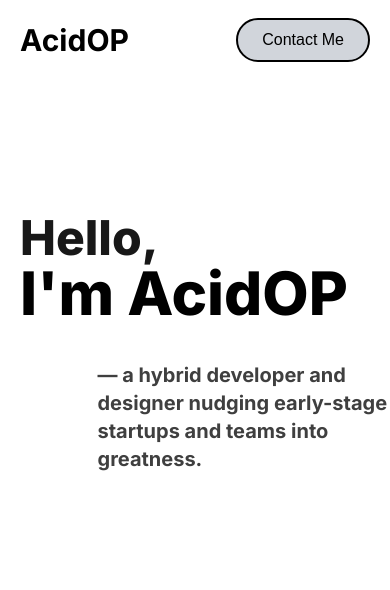
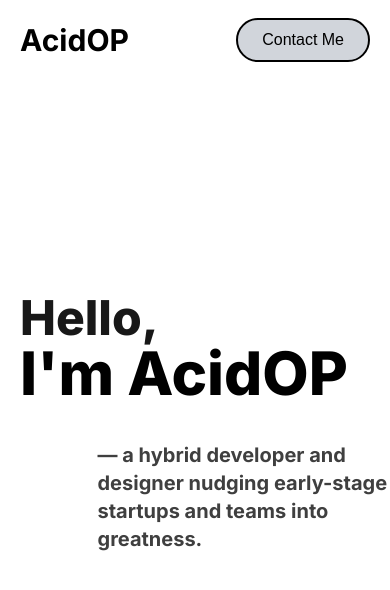
Before and after one commit to AcidOP/portfolio, a Next.js app: page / in a window 390 px wide. Shown: the top 590 px of the page. Built offline with nearby package versions, Linux system fonts and the light colour scheme; a web font is replaced by a local one.

Commit message:
feat: changed navbar to sticky type

```diff
--- a/src/components/Navbar/Navbar.tsx
+++ b/src/components/Navbar/Navbar.tsx
@@ -10,7 +10,7 @@ const body = Suez_One({ subsets: ['latin'], weight: '400' });
 
 const Navbar = () => {
   return (
-    <nav className='fixed top-0 flex h-20 w-screen items-center justify-between px-5 lg:px-16'>
+    <nav className='sticky top-0 mx-auto flex h-20 w-screen items-center justify-between px-5 lg:px-16'>
       <div className='text-3xl font-bold'>
         <Link href='/'>{config.name}</Link>
       </div>
```
